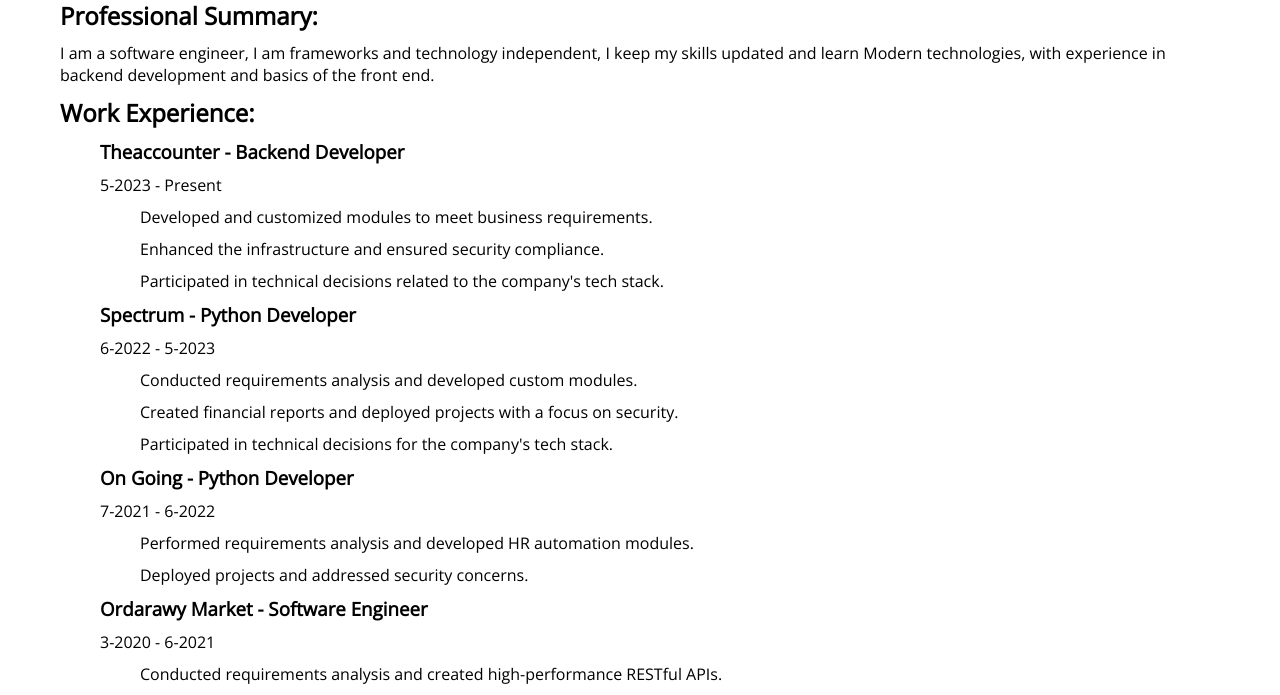
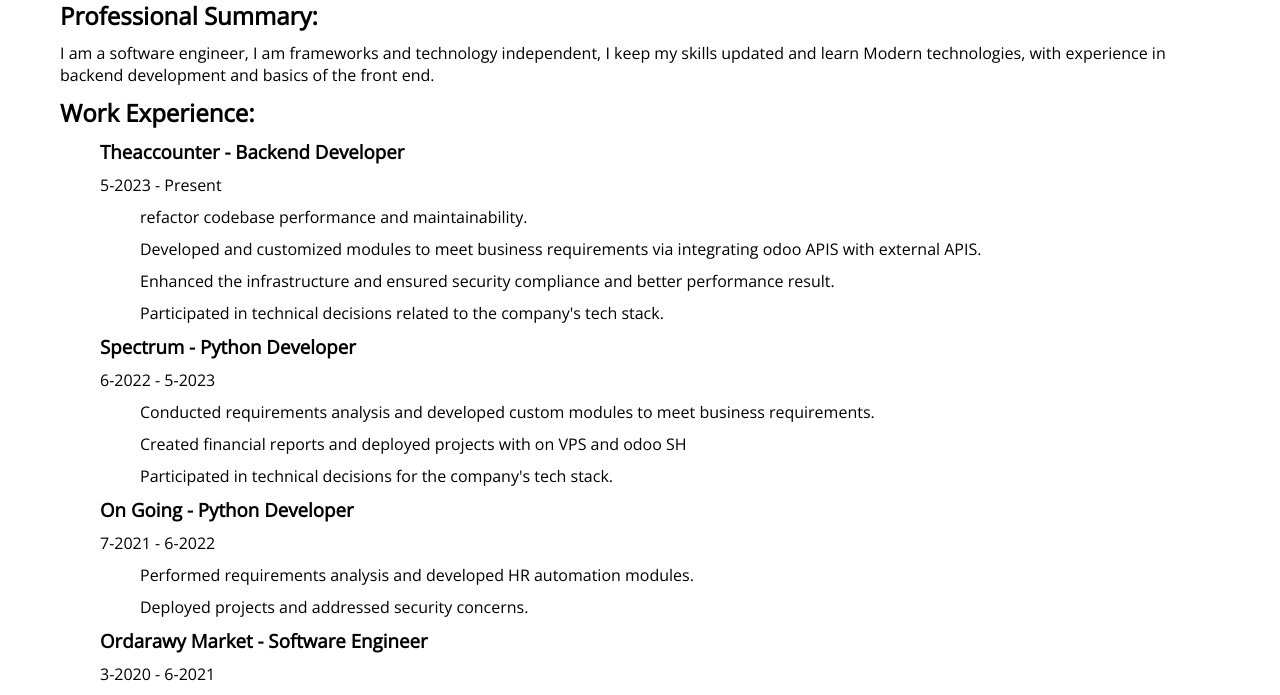
Before and after one commit to himarajab/portfolio-website-master_mine, a Django app: template templates/Ibrahim Mohamed.html in a window 1280 px wide. Shown: the part 236-931 px from the top of the page. Run offline with Django 3.2, Linux system fonts and the light colour scheme; the template is opened without the code that fills it, so the values that code supplies are empty.

Commit message:
better description

```diff
--- a/templates/Ibrahim Mohamed.html
+++ b/templates/Ibrahim Mohamed.html
@@ -121,16 +121,17 @@
           <h3>Theaccounter - Backend Developer</h3>
           <p>5-2023 - Present</p>
           <ul>
-            <li>Developed and customized modules to meet business requirements.</li>
-            <li>Enhanced the infrastructure and ensured security compliance.</li>
+            <li>refactor codebase performance and maintainability.</li>
+            <li>Developed and customized modules to meet business requirements via integrating odoo APIS with external APIS.</li>
+            <li>Enhanced the infrastructure and ensured security compliance and better performance result.</li>
             <li>Participated in technical decisions related to the company's tech stack.</li>
           </ul>
 
           <h3>Spectrum - Python Developer</h3>
           <p>6-2022 - 5-2023</p>
           <ul>
-            <li>Conducted requirements analysis and developed custom modules.</li>
-            <li>Created financial reports and deployed projects with a focus on security.</li>
+            <li>Conducted requirements analysis and developed custom modules to meet business requirements.</li>
+            <li>Created financial reports and deployed projects with on VPS and odoo SH</li>
             <li>Participated in technical decisions for the company's tech stack.</li>
           </ul>
 
```
